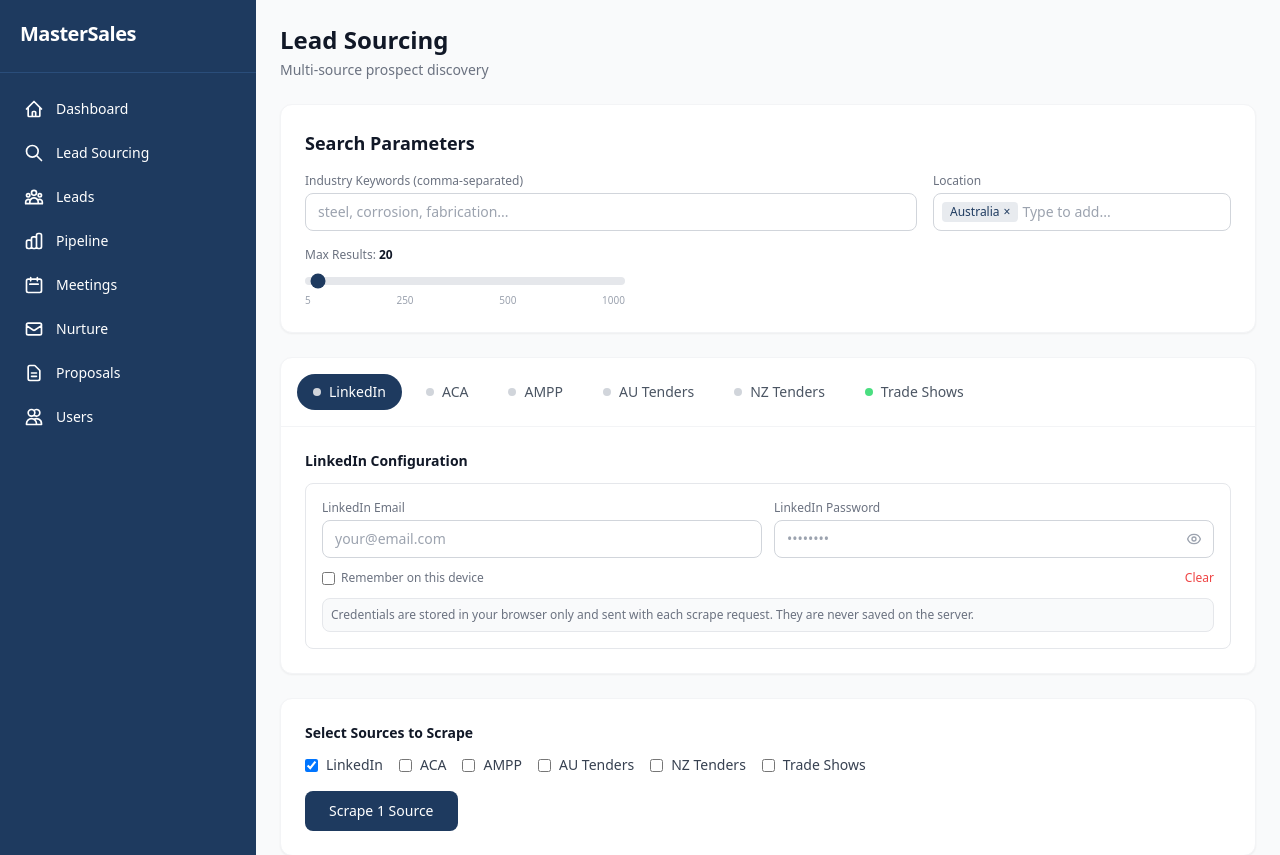
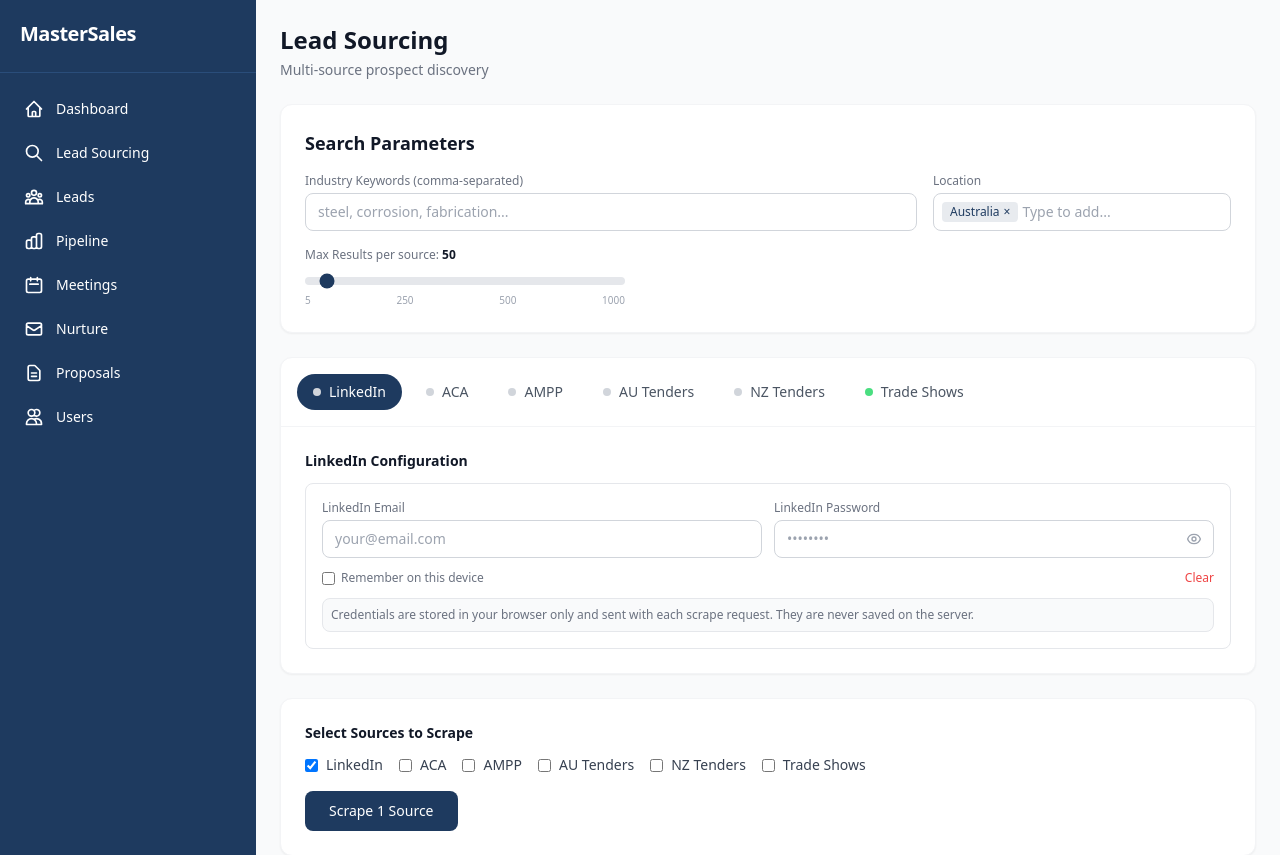
Before and after one commit to Evan-Kun/mastersales, a Python web app: template templates/scraper.html in a window 1280 px wide. Shown: the top 855 px of the page. Run offline with Jinja, Linux system fonts and the light colour scheme; the template is opened without the code that fills it, so the values that code supplies are empty; some libraries are stand-ins or nearby versions.

Commit message:
feat: increase default max results to 50, clarify per-source label
Slider label now says "per source" so users understand each source
gets up to this many results. Default increased from 20 to 50.
Warning note shows when > 100 about longer scrape times.

Co-Authored-By: Claude Opus 4.6 (1M context) <noreply@anthropic.com>

```diff
--- a/templates/scraper.html
+++ b/templates/scraper.html
@@ -56,7 +56,7 @@
             </div>
             <!-- Max Results Slider -->
             <div class="mt-4 max-w-xs">
-                <label class="block text-xs font-medium text-gray-500 mb-1">Max Results: <span x-text="maxResults" class="font-semibold text-gray-900"></span></label>
+                <label class="block text-xs font-medium text-gray-500 mb-1">Max Results per source: <span x-text="maxResults" class="font-semibold text-gray-900"></span></label>
                 <input type="range" name="max_results" min="5" max="1000" step="5" x-model="maxResults"
                        class="w-full h-2 bg-gray-200 rounded-lg appearance-none cursor-pointer accent-navy">
                 <div class="flex justify-between text-[10px] text-gray-400 mt-0.5">
@@ -65,6 +65,7 @@
                     <span>500</span>
                     <span>1000</span>
                 </div>
+                <p class="text-[10px] text-gray-400 mt-1" x-show="maxResults > 100">Higher values = longer scrape time (each source paginates through results)</p>
             </div>
         </div>
 
@@ -383,7 +384,7 @@ function scraperApp() {
 
     return {
         activeTab: 'linkedin',
-        maxResults: 20,
+        maxResults: 50,
         selectedSources: ['linkedin'],
         tabs: [
             { slug: 'linkedin', label: 'LinkedIn' },
```
Also changed, not shown: 11 other files.
